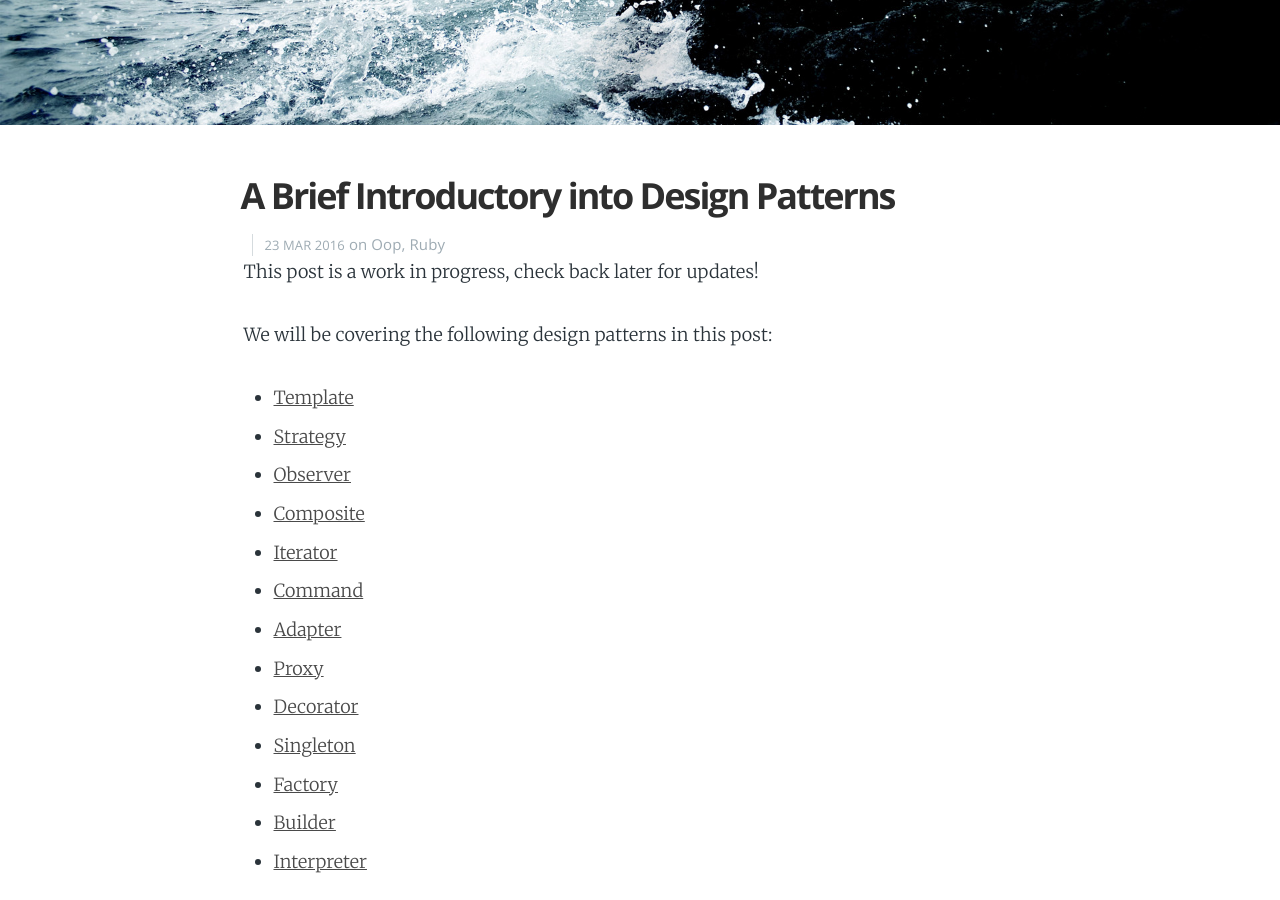
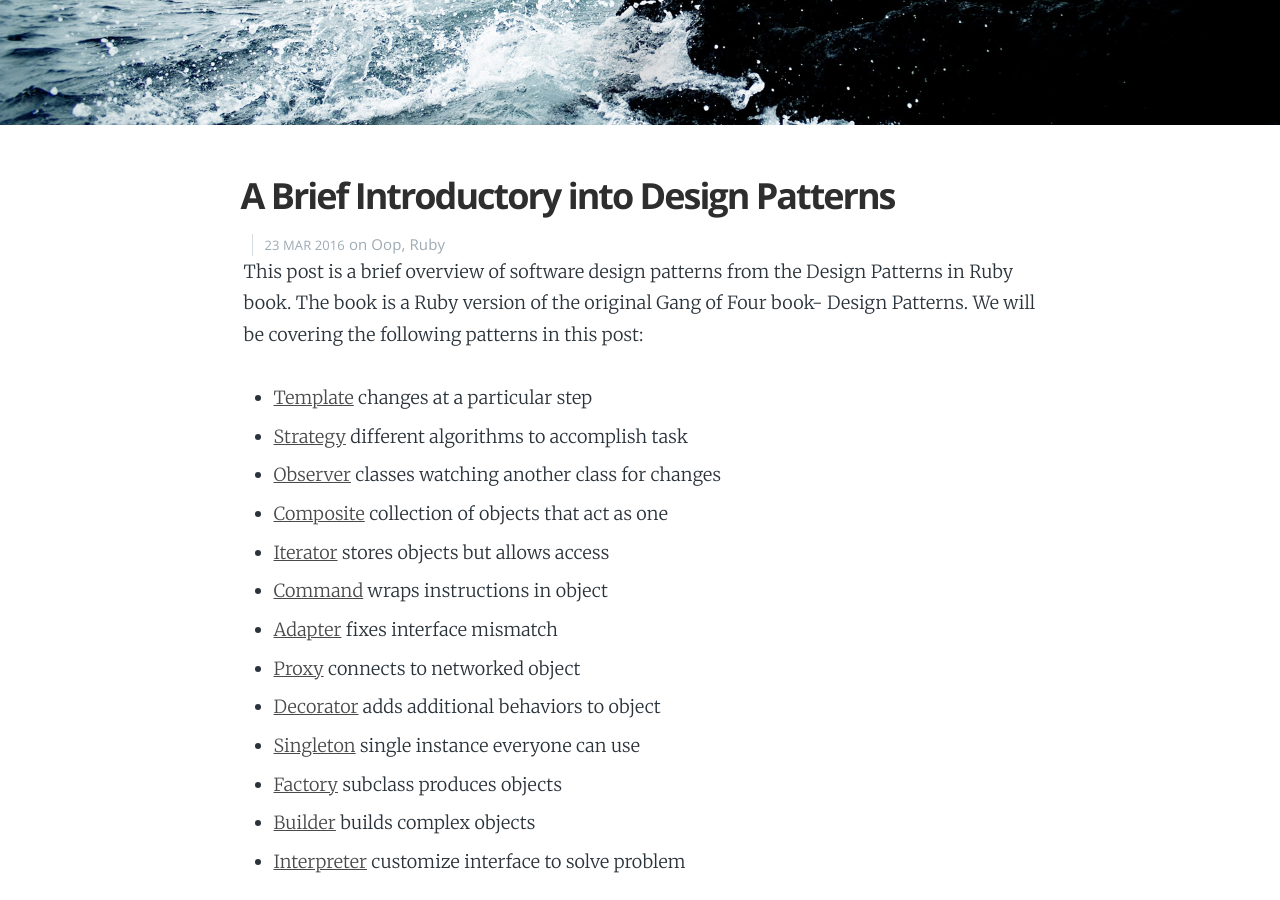
Before and after one commit to Carpk/ShawnKlein, a Jekyll site: the page built from _posts/2016-03-23-brief-intoductory-to-design-patterns.md, in a window 1280 px wide and 900 px high, scrolled down 460 px. Built offline with Jekyll 4.4.1, drawn with Linux system fonts in a browser that asks for light colours; nearby versions of some CDN libraries; some web fonts are replaced; Markdown is read by kramdown in place of the engine named in the settings.

Commit message:
additional edits on design pattern post

```diff
--- a/_posts/2016-03-23-brief-intoductory-to-design-patterns.md
+++ b/_posts/2016-03-23-brief-intoductory-to-design-patterns.md
@@ -10,23 +10,21 @@ navigation: True
 logo: 'assets/images/logo.png'
 ---
 
-This post is a work in progress, check back later for updates!
+This post is a brief overview of software design patterns from the Design Patterns in Ruby book. The book is a Ruby version of the original Gang of Four book- Design Patterns. We will be covering the following patterns in this post:
 
-We will be covering the following design patterns in this post:
-
-* [Template](#template)
-* [Strategy](#strategy)
-* [Observer](#observer)
-* [Composite](#composite)
-* [Iterator](#iterator)
-* [Command](#command)
-* [Adapter](#adapter)
-* [Proxy](#proxy)
-* [Decorator](#decorator)
-* [Singleton](#singleton)
-* [Factory](#factory)
-* [Builder](#builder)
-* [Interpreter](#interpreter)
+* [Template](#template) changes at a particular step
+* [Strategy](#strategy) different algorithms to accomplish task
+* [Observer](#observer) classes watching another class for changes
+* [Composite](#composite) collection of objects that act as one
+* [Iterator](#iterator) stores objects but allows access
+* [Command](#command) wraps instructions in object
+* [Adapter](#adapter) fixes interface mismatch
+* [Proxy](#proxy) connects to networked object
+* [Decorator](#decorator) adds additional behaviors to object
+* [Singleton](#singleton) single instance everyone can use
+* [Factory](#factory) subclass produces objects
+* [Builder](#builder) builds complex objects
+* [Interpreter](#interpreter) customize interface to solve problem
 
 
 ##<a name="template"></a>Template
```
